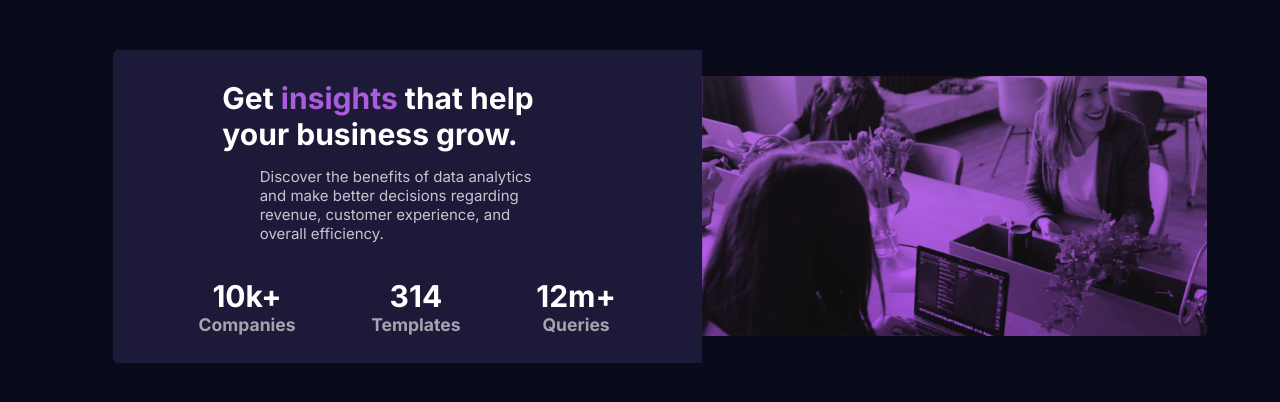
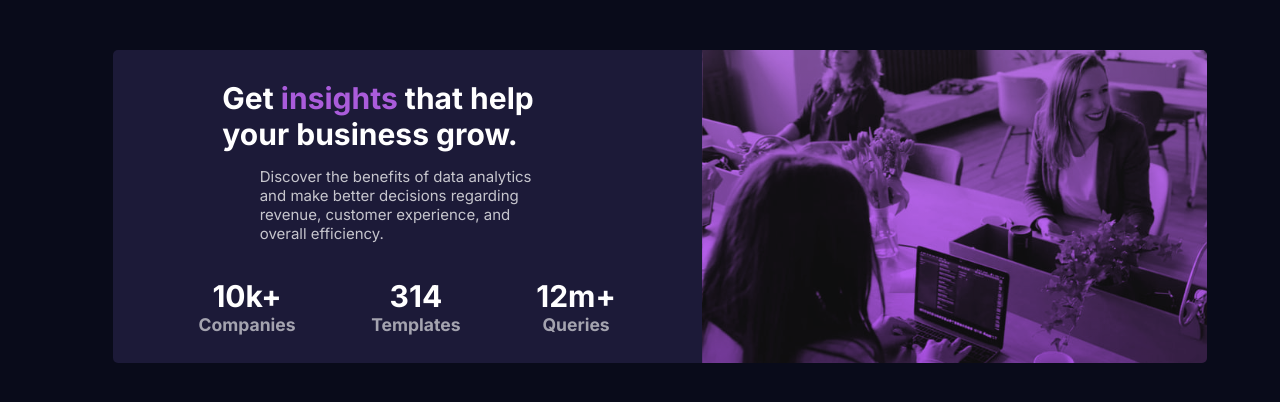
Before and after one commit to Laura-Tolofari/Stat, a plain HTML site: page index.html in a window 1280 px wide. Drawn offline with Linux system fonts and the light colour scheme.

Commit message:
update style.css

```diff
--- a/style.css
+++ b/style.css
@@ -7,14 +7,15 @@ body {
     display:flex;
     color: white;
     margin:50px 20px;
+    align-items: stretch;
 }
 .texts{
   background-color: hsl(244, 37%, 16%);
   padding: 10px;
+
 }
 span{
-  color:  hsl(277, 64%, 61%)
-;
+  color:  hsl(277, 64%, 61%);
 }
 p{
   color: hsla(0, 0%, 100%, 0.75);
@@ -49,16 +50,15 @@ h3{
   .container{
    flex-direction: column-reverse;
     justify-content: center;
-    align-items: center;
   }
   .imageGradient{
-    width: 324px;
-    height: 250px;
+    width: 300px;
     border-top-left-radius: 5px;
     border-top-right-radius: 5px;
+    min-height: 200px;
   }
   .texts{
-  width: 100%;
+  width: 280px;
   text-align: center;
   display: flex;
   flex-direction: column;
@@ -93,7 +93,6 @@ h3{
   }
   .imageGradient{
     width: 40%;
-    height: 260px;
     border-top-left-radius: 0;
     border-top-right-radius: 5px;
     border-bottom-right-radius: 5px;
```
